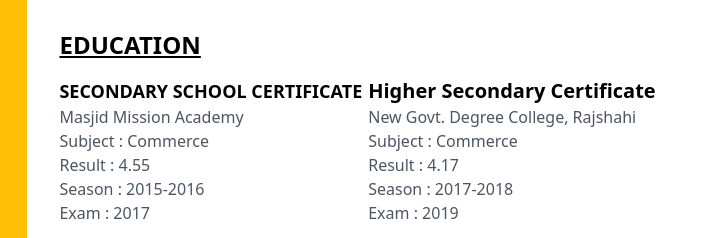
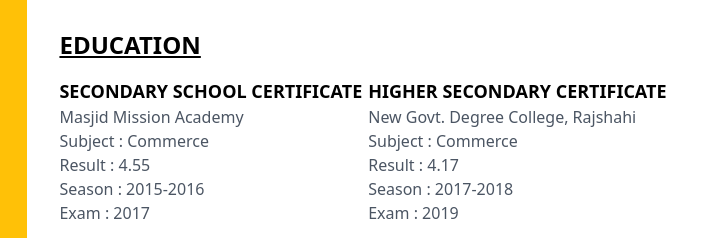
Before and after one commit to ariful5501/Curriculum_vitae, a website: page src/index.html in a window 1280 px wide. Shown: the part 531-769 px from the top of the page, 443-1151 px from the left. Drawn offline with nearby package versions, Linux system fonts and the light colour scheme.

Commit message:
uppercase text

```diff
--- a/src/index.html
+++ b/src/index.html
@@ -166,7 +166,7 @@
                 <h2 class="text-2xl font-bold mb-4  underline">EDUCATION</h2>
                 <div class="grid grid-cols-2">
                     <div class="mb-4">
-                        <h3 class="text-lg font-bold">SECONDARY SCHOOL CERTIFICATE </h3>
+                        <h3 class="text-lg font-bold ">SECONDARY SCHOOL CERTIFICATE </h3>
                         <p class="text-gray-600">Masjid Mission Academy</p>
                         <p class="text-gray-600">Subject : Commerce</p>
                         <p class="text-gray-600">Result : 4.55</p>
@@ -174,7 +174,7 @@
                         <p class="text-gray-600">Exam : 2017</p>
                     </div>
                     <div class="mb-4">
-                        <h3 class="text-xl font-bold">Higher Secondary Certificate</h3>
+                        <h3 class="text-lg font-bold uppercase">Higher Secondary Certificate</h3>
                         <p class="text-gray-600">New Govt. Degree College, Rajshahi</p>
                         <p class="text-gray-600">Subject : Commerce</p>
                         <p class="text-gray-600">Result : 4.17</p>
```
